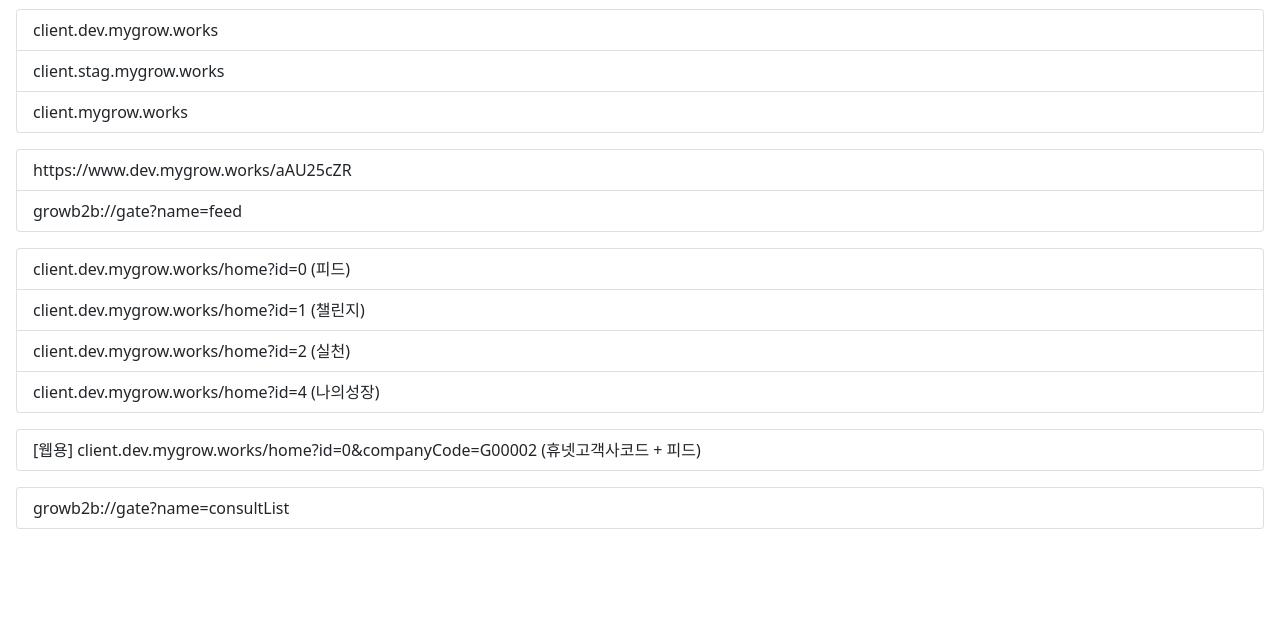
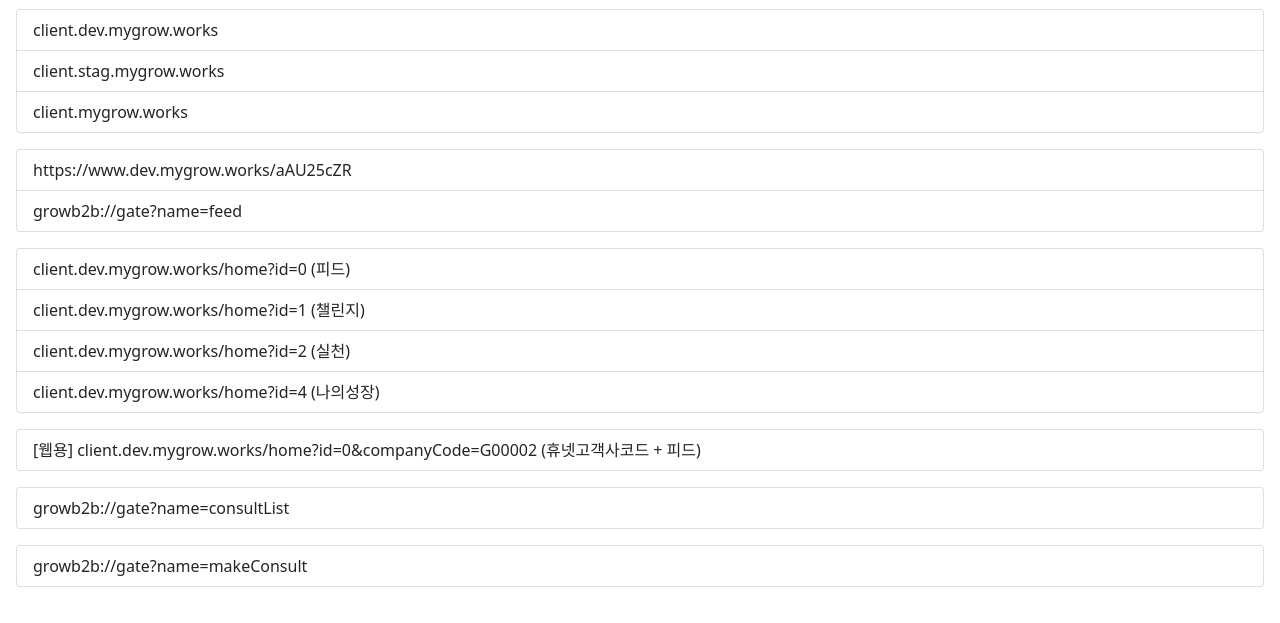
Before and after one commit to jsj1444hunet/jsj1444hunet.github.io, a plain HTML site: page index.html in a window 1280 px wide. Shown: the part 63-686 px from the top of the page. Drawn offline with nearby package versions, Linux system fonts and the light colour scheme.

Commit message:
Update index.html
fix: 테스트용 1:1 문의 링크

```diff
--- a/index.html
+++ b/index.html
@@ -52,9 +52,13 @@
                 [웹용] client.dev.mygrow.works/home?id=0&companyCode=G00002 (휴넷고객사코드 + 피드)</a>
         </div>
 
-         <div class="list-group mb-3">
-            <a href="growb2b://gate?name=consultList" class="list-group-item list-group-item-action">
-                growb2b://gate?name=consultList</a>
+        <div class="list-group mb-3">
+           <a href="growb2b://gate?name=consultList" class="list-group-item list-group-item-action">
+               growb2b://gate?name=consultList</a>
+        </div>
+        <div class="list-group mb-3">
+           <a href="growb2b://gate?name=makeConsult" class="list-group-item list-group-item-action">
+               growb2b://gate?name=makeConsult</a>
         </div>
     </div>
 
```
